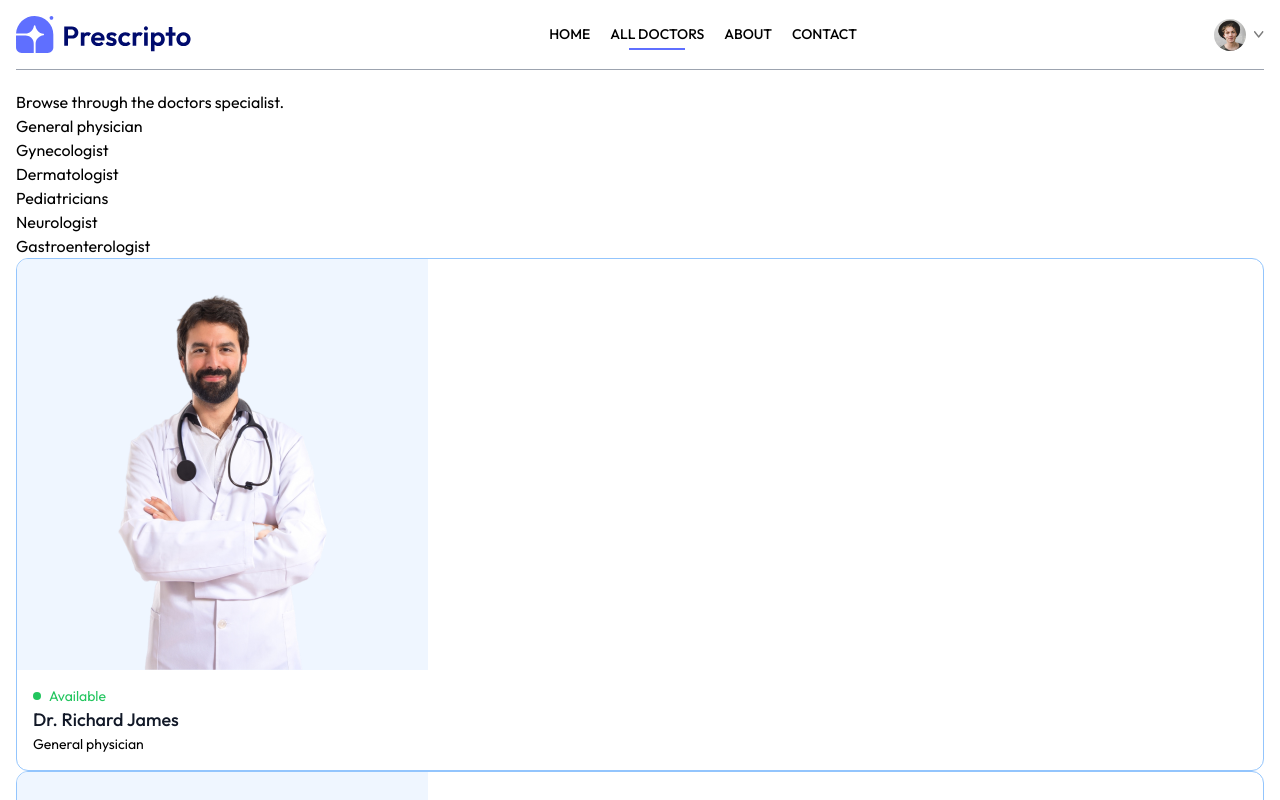
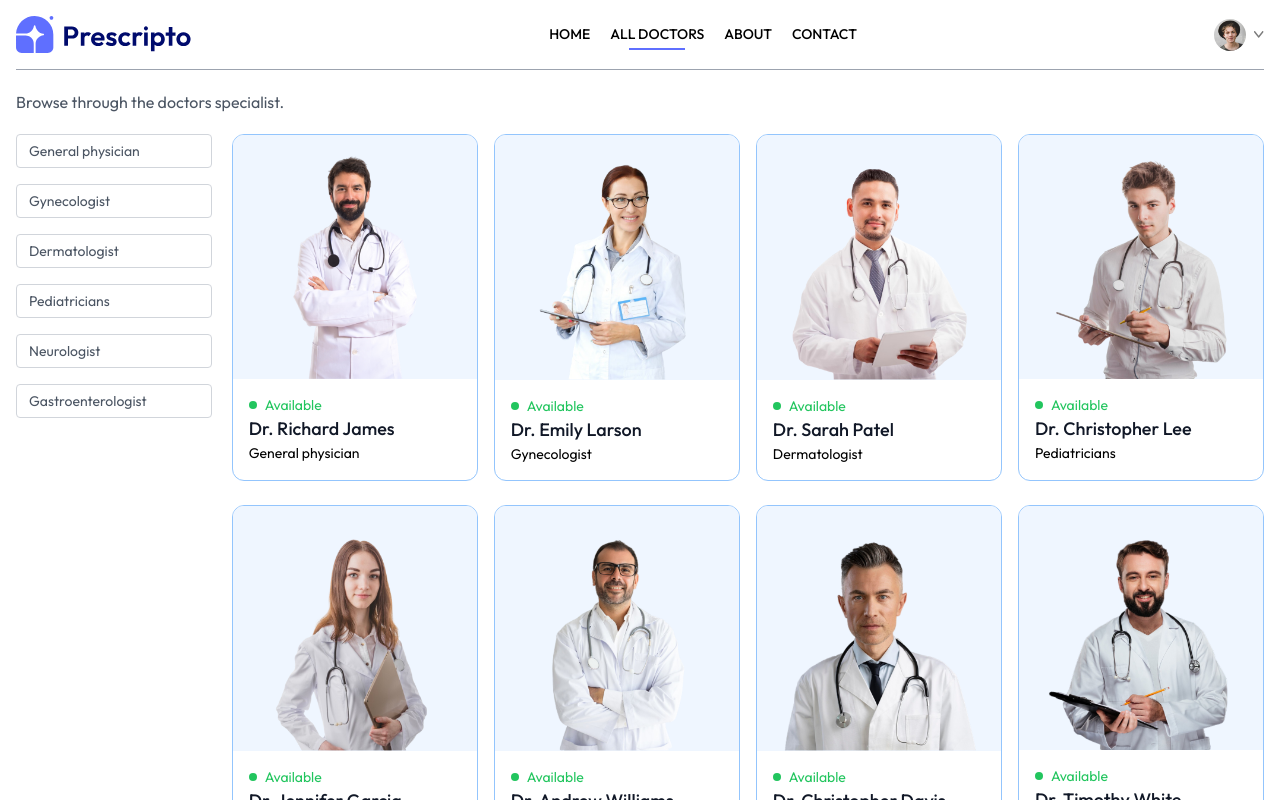
Before and after one commit to Sudarshan0306/Prescripto, a React (Vite) app in the folder frontend/: page /doctors in a window 1280 px wide. Shown: the top 800 px of the page. Built offline with nearby package versions, Linux system fonts and the light colour scheme.

Commit message:
complete all doctors page

```diff
--- a/frontend/src/pages/Doctors.jsx
+++ b/frontend/src/pages/Doctors.jsx
@@ -1,10 +1,11 @@
 import React, { useContext, useEffect, useState } from "react";
-import { useParams } from "react-router-dom";
+import { useNavigate, useParams } from "react-router-dom";
 import { AppContext } from "../context/AppContext.jsx";
 
 const Doctors = () => {
   const [filterDoc, setFilterDoc] = useState([]);
   const { speciality } = useParams();
+  const navigate = useNavigate();
   // console.log(speciality);
 
   const { doctors } = useContext(AppContext);
@@ -22,17 +23,83 @@
 
   return (
     <div>
-      <p>Browse through the doctors specialist.</p>
-      <div className="">
-        <div className="">
-          <p>General physician</p>
-          <p>Gynecologist</p>
-          <p>Dermatologist</p>
-          <p>Pediatricians</p>
-          <p>Neurologist</p>
-          <p>Gastroenterologist</p>
+      <p className="text-gray-600">Browse through the doctors specialist.</p>
+      <div className="flex flex-col sm:flex-row items-start gap-5 mt-5">
+        <div className="flex flex-col gap-4 text-sm text-gray-600">
+          <p
+            onClick={() => {
+              speciality === "General physician"
+                ? navigate("/doctors")
+                : navigate("/doctors/General physician");
+            }}
+            className={`w-[94vw] sm:w-auto pl-3 py-1.5 pr-16 border border-gray-300 rounded transition-all cursor-pointer ${
+              speciality === "General physician" ? "bg-indigo-100 text-black" : ""
+            }`}
+          >
+            General physician
+          </p>
+          <p
+            onClick={() => {
+              speciality === "Gynecologist"
+                ? navigate("/doctors")
+                : navigate("/doctors/Gynecologist");
+            }}
+            className={`w-[94vw] sm:w-auto pl-3 py-1.5 pr-16 border border-gray-300 rounded transition-all cursor-pointer ${
+              speciality === "Gynecologist" ? "bg-indigo-100 text-black" : ""
+            }`}
+          >
+            Gynecologist
+          </p>
+          <p
+            onClick={() => {
+              speciality === "Dermatologist"
+                ? navigate("/doctors")
+                : navigate("/doctors/Dermatologist");
+            }}
+            className={`w-[94vw] sm:w-auto pl-3 py-1.5 pr-16 border border-gray-300 rounded transition-all cursor-pointer ${
+              speciality === "Dermatologist" ? "bg-indigo-100 text-black" : ""
+            }`}
+          >
+            Dermatologist
+          </p>
+          <p
+            onClick={() => {
+              speciality === "Pediatricians"
+                ? navigate("/doctors")
+                : navigate("/doctors/Pediatricians");
+            }}
+            className={`w-[94vw] sm:w-auto pl-3 py-1.5 pr-16 border border-gray-300 rounded transition-all cursor-pointer ${
+              speciality === "Pediatricians" ? "bg-indigo-100 text-black" : ""
+            }`}
+          >
+            Pediatricians
+          </p>
+          <p
+            onClick={() => {
+              speciality === "Neurologist"
+                ? navigate("/doctors")
+                : navigate("/doctors/Neurologist");
+            }}
+            className={`w-[94vw] sm:w-auto pl-3 py-1.5 pr-16 border border-gray-300 rounded transition-all cursor-pointer ${
+              speciality === "Neurologist" ? "bg-indigo-100 text-black" : ""
+            }`}
+          >
+            Neurologist
+          </p>
+          <p
+            onClick={() => {
+              speciality === "Gastroenterologist"
+                ? navigate("/doctors")
+                : navigate("/doctors/Gastroenterologist");
+            }}
+            className={`w-[94vw] sm:w-auto pl-3 py-1.5 pr-16 border border-gray-300 rounded transition-all cursor-pointer ${
+              speciality === "Gastroenterologist" ? "bg-indigo-100 text-black" : ""
+            }`}
+          >
+            Gastroenterologist
+          </p>
         </div>
-        <div className="">
+        <div className="w-full grid grid-cols-auto gap-4 gap-y-6">
           {filterDoc.map((item, index) => (
             <div
               onClick={() => navigate(`/appointment/${item._id}`)}
```
